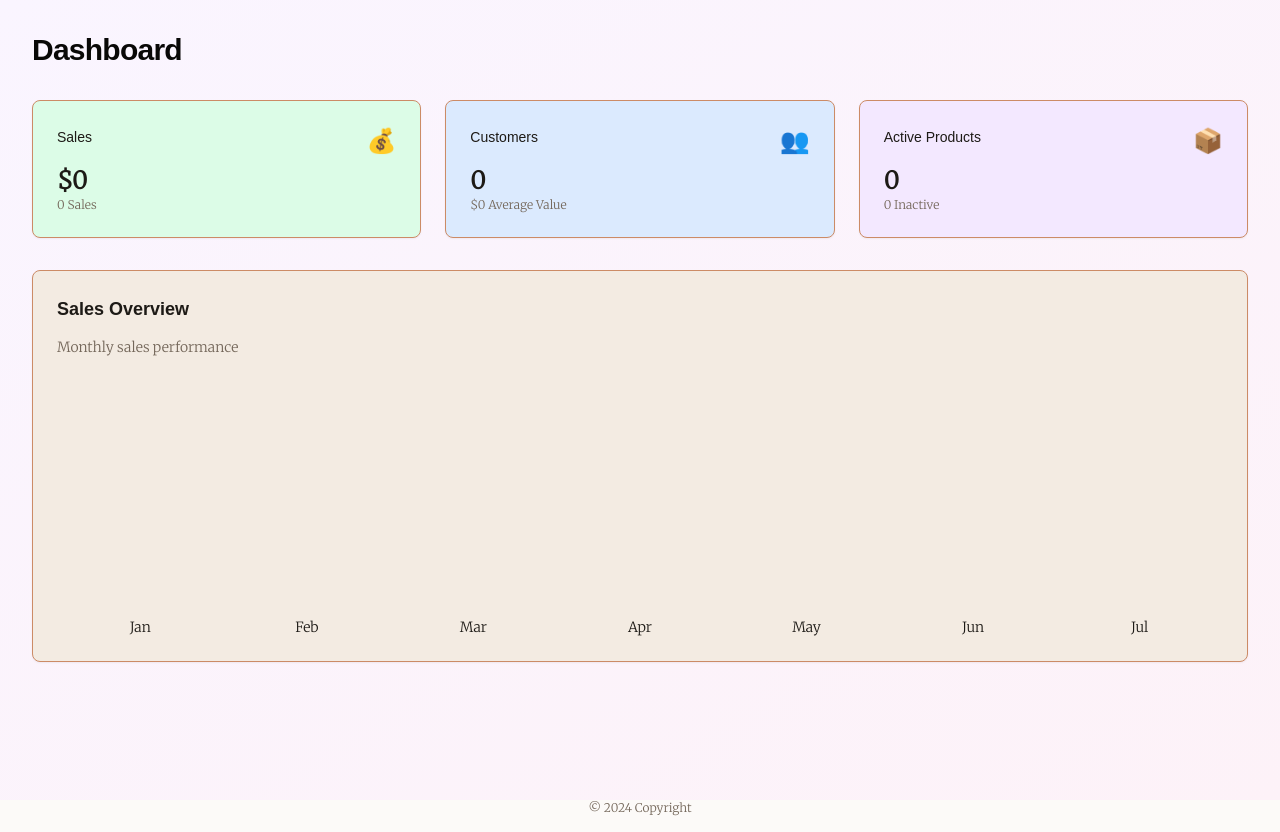
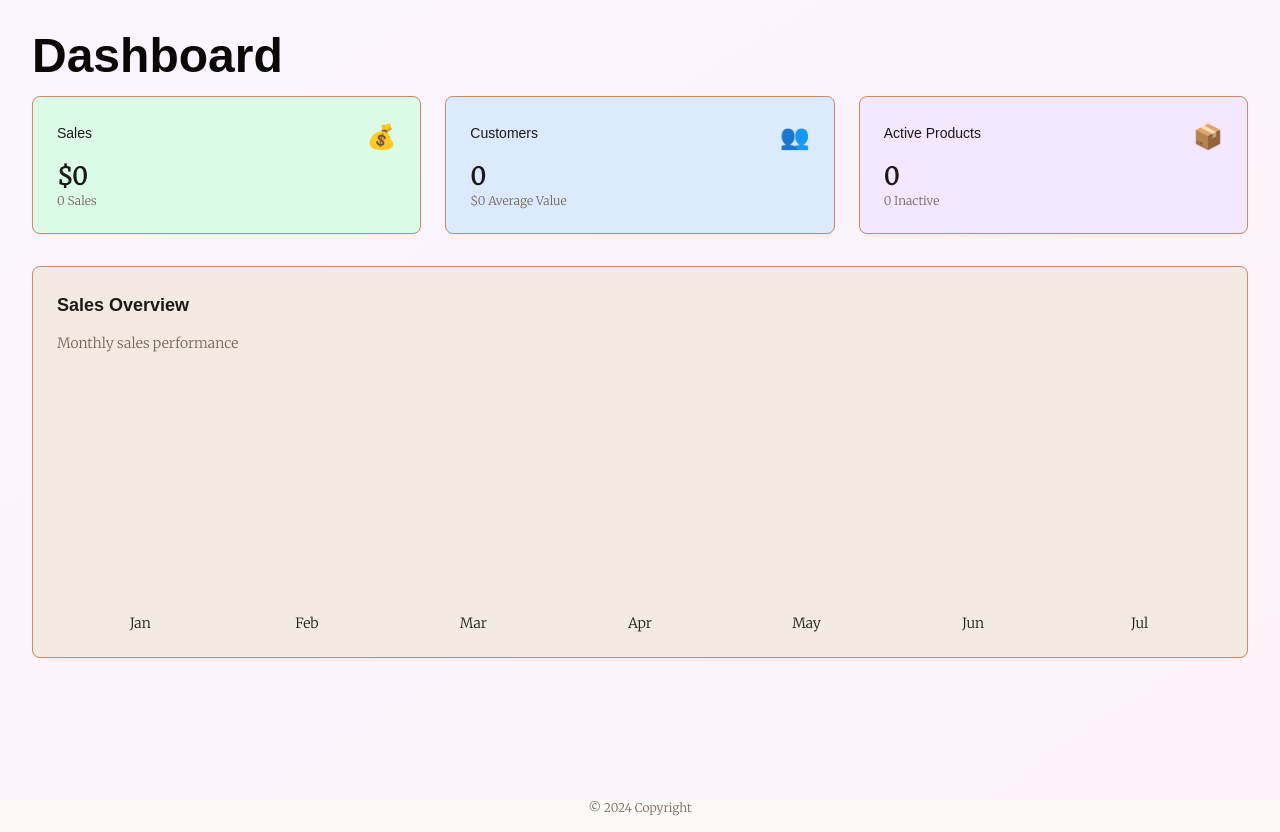
Before and after one commit to johnnywrightiv/ticketing-platform, a Next.js app: page /admin in a window 1280 px wide. Built offline with nearby package versions, Linux system fonts and the light colour scheme; no server answers; the database is empty; a web font is replaced by a local one.

Commit message:
fix page header in admin dashboard

```diff
--- a/src/app/admin/page.tsx
+++ b/src/app/admin/page.tsx
@@ -6,6 +6,7 @@ import {
 } from '@/components/ui/card';
 import db from '@/db/db';
 import { formatCurrency, formatNumber } from '@/lib/formaters';
+import PageHeader from './_components/PageHeader';
 
 async function getSalesData() {
   const data = await db.order.aggregate({
@@ -146,11 +147,3 @@ function Bar({ height, label }: { height: string; label: string }) {
     </div>
   );
 }
-
-function PageHeader({ children }: { children: React.ReactNode }) {
-  return (
-    <h1 className="animate-fade-in mb-8 text-3xl font-bold tracking-tight">
-      {children}
-    </h1>
-  );
-}
```
